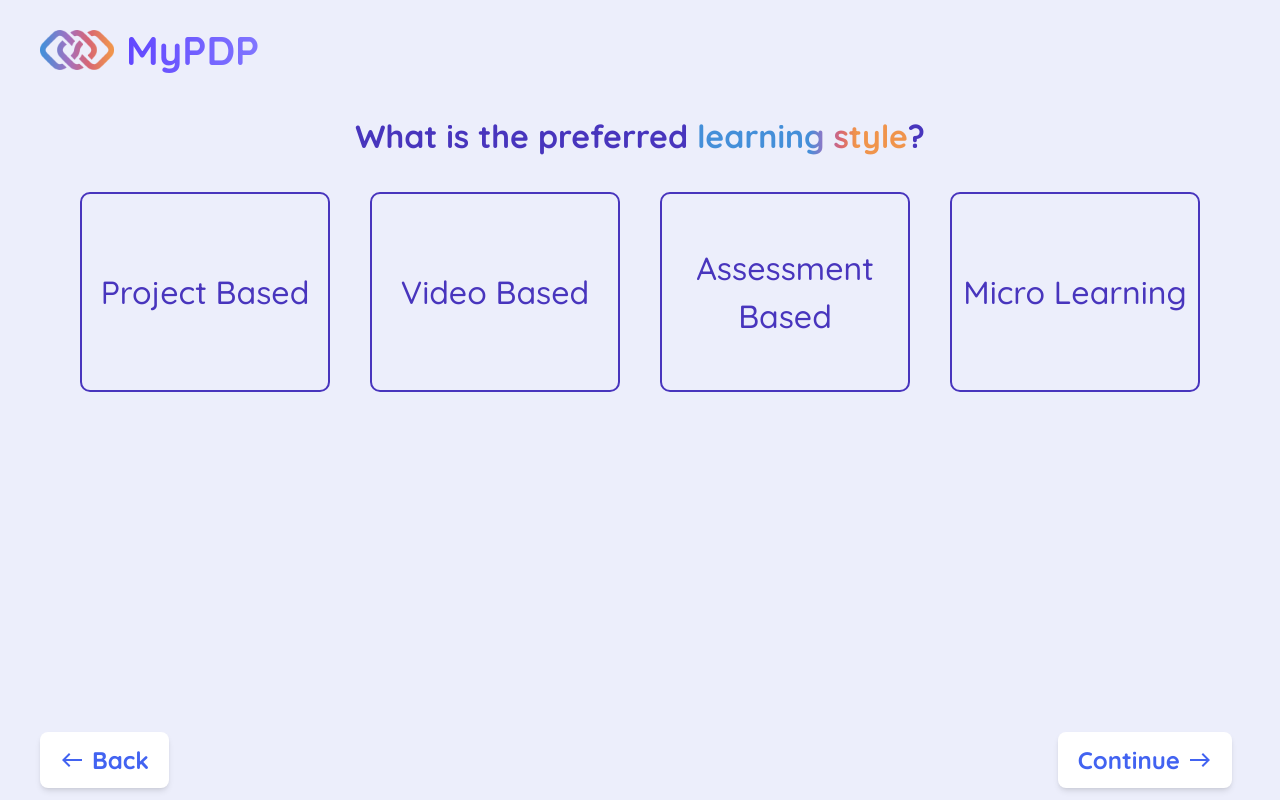
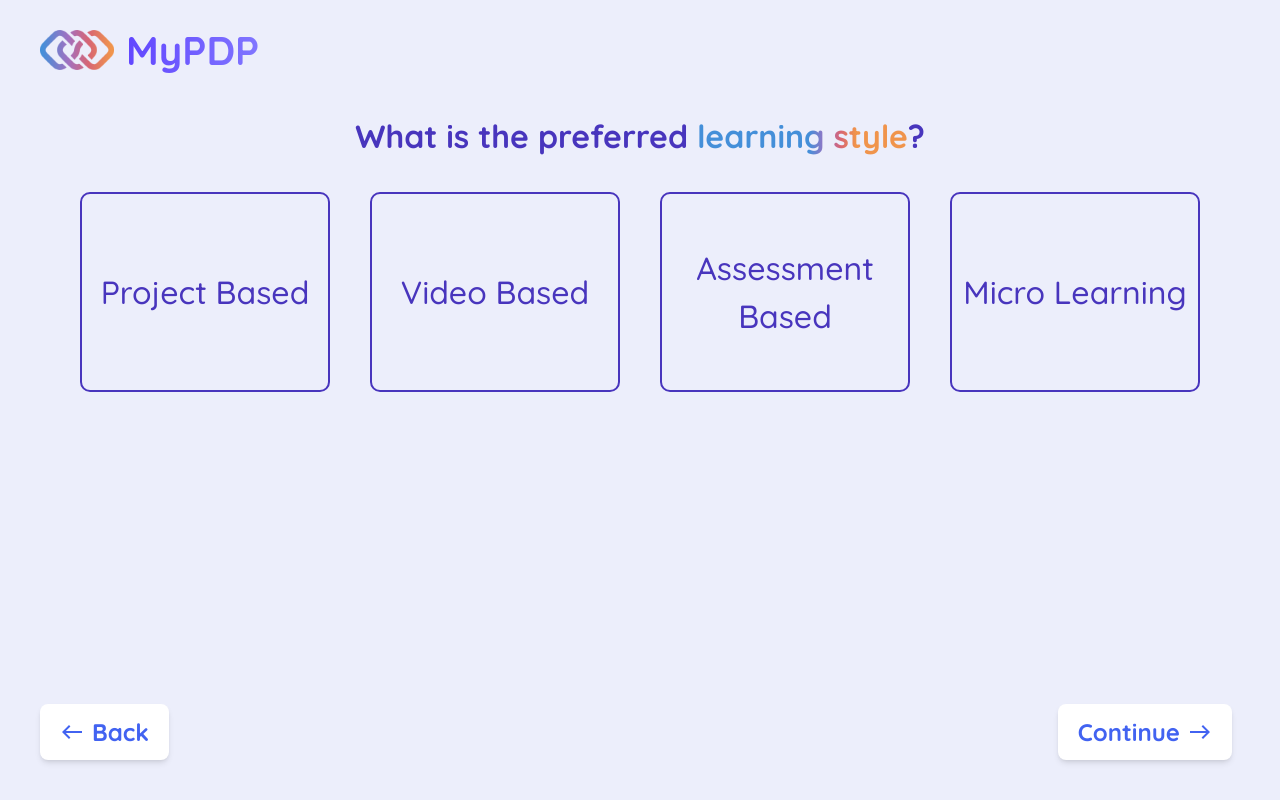
Before and after one commit to britzky/career-coach, a React (Vite) app in the folder frontend/career-coach/: page /learning-style in a window 1280 px wide. Built offline with nearby package versions, Linux system fonts and the light colour scheme.

Commit message:
fixed location of navbuttons

```diff
--- a/frontend/career-coach/src/pages/DesiredSkills/DesiredSkills.tsx
+++ b/frontend/career-coach/src/pages/DesiredSkills/DesiredSkills.tsx
@@ -42,7 +42,7 @@
 //             </div>
 //           </div>
 //         </div>
-//         <div className="flex justify-between mt-auto mb-3 w-[1200px]">
+//         <div className="flex justify-between mt-auto mb-10 w-[1200px]">
 //           <NavButton back to='/budget'>Back</NavButton>
 //           <NavButton to='/learning-style'>Continue</NavButton>
 //         </div>
--- a/frontend/career-coach/src/pages/LearningStyle/LearningStyle.tsx
+++ b/frontend/career-coach/src/pages/LearningStyle/LearningStyle.tsx
@@ -55,7 +55,7 @@ export const LearningStyle = () => {
             />
           </div>
         </div>
-        <div className="flex justify-between mt-auto mb-3 w-[1200px]">
+        <div className="flex justify-between mt-auto mb-10 w-[1200px]">
           <NavButton back to='/budget'>Back</NavButton>
           <NavButton to='/skill-level'>Continue</NavButton>
         </div>
--- a/frontend/career-coach/src/pages/SkillLevel/SkillLevel.tsx
+++ b/frontend/career-coach/src/pages/SkillLevel/SkillLevel.tsx
@@ -60,7 +60,7 @@ export const SkillLevel = () => {
             />
           </div>
         </div>
-        <div className="flex justify-between mt-auto mb-3 w-[1200px]">
+        <div className="flex justify-between mt-auto mb-10 w-[1200px]">
           <NavButton back to='/learning-style'>Back</NavButton>
           <NavButton onClick={handleContinue}>Continue</NavButton>
         </div>
--- /dev/null
+++ b/frontend/package.json
@@ -0,0 +1,5 @@
+{
+  "dependencies": {
+    "react-hook-form": "^7.50.1"
+  }
+}
```
Also changed, not shown: frontend/career-coach/src/components/InputBox/InputBox.tsx (indentation only), frontend/career-coach/src/components/NavButton/NavButton.tsx (line endings or trailing spaces), frontend/career-coach/src/pages/DesiredJob/DesiredJob.tsx (line endings or trailing spaces), frontend/career-coach/src/pages/JobLevel/JobLevel.tsx (line endings or trailing spaces), 1 other file (tests, documents, lock files or other folders).
